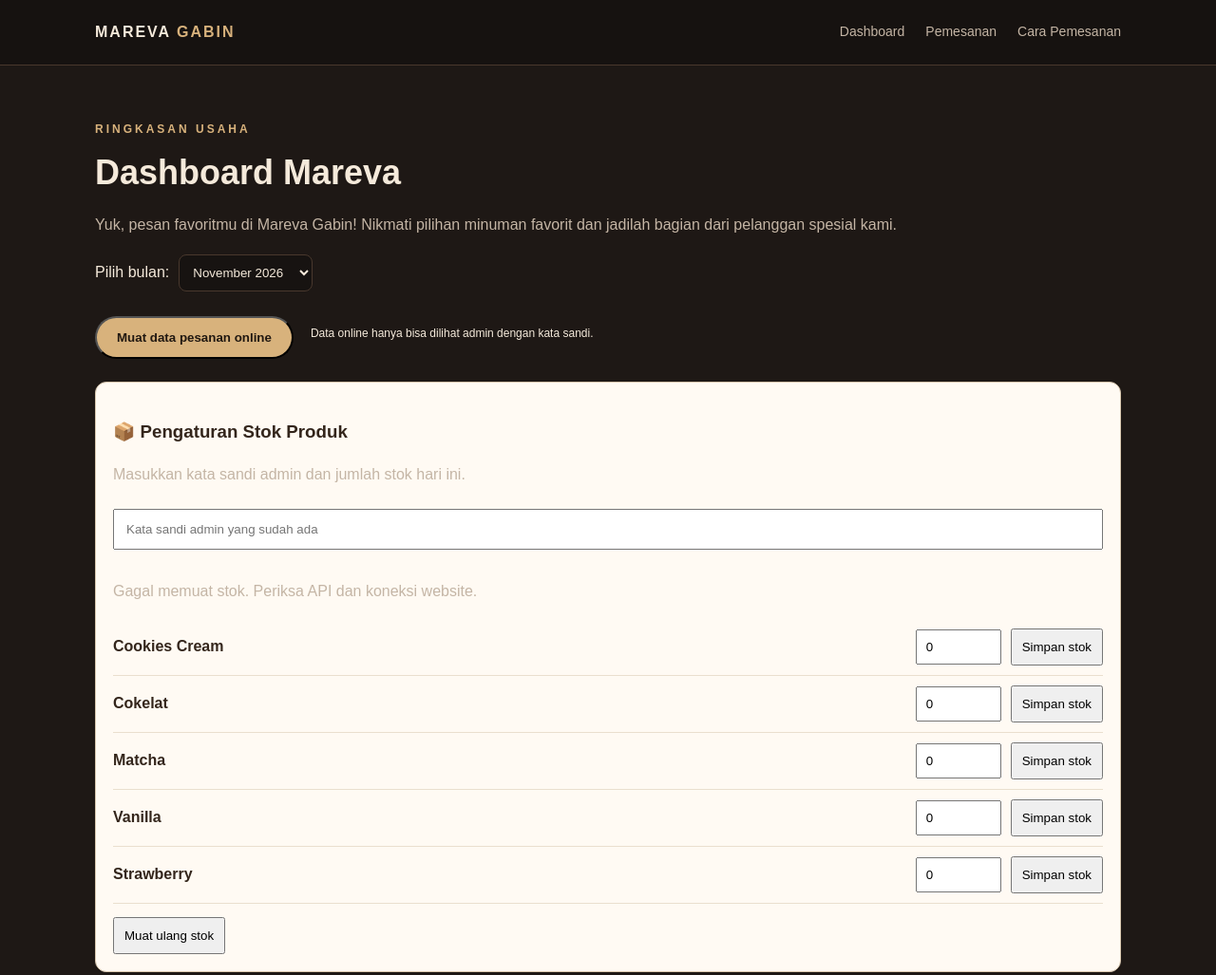
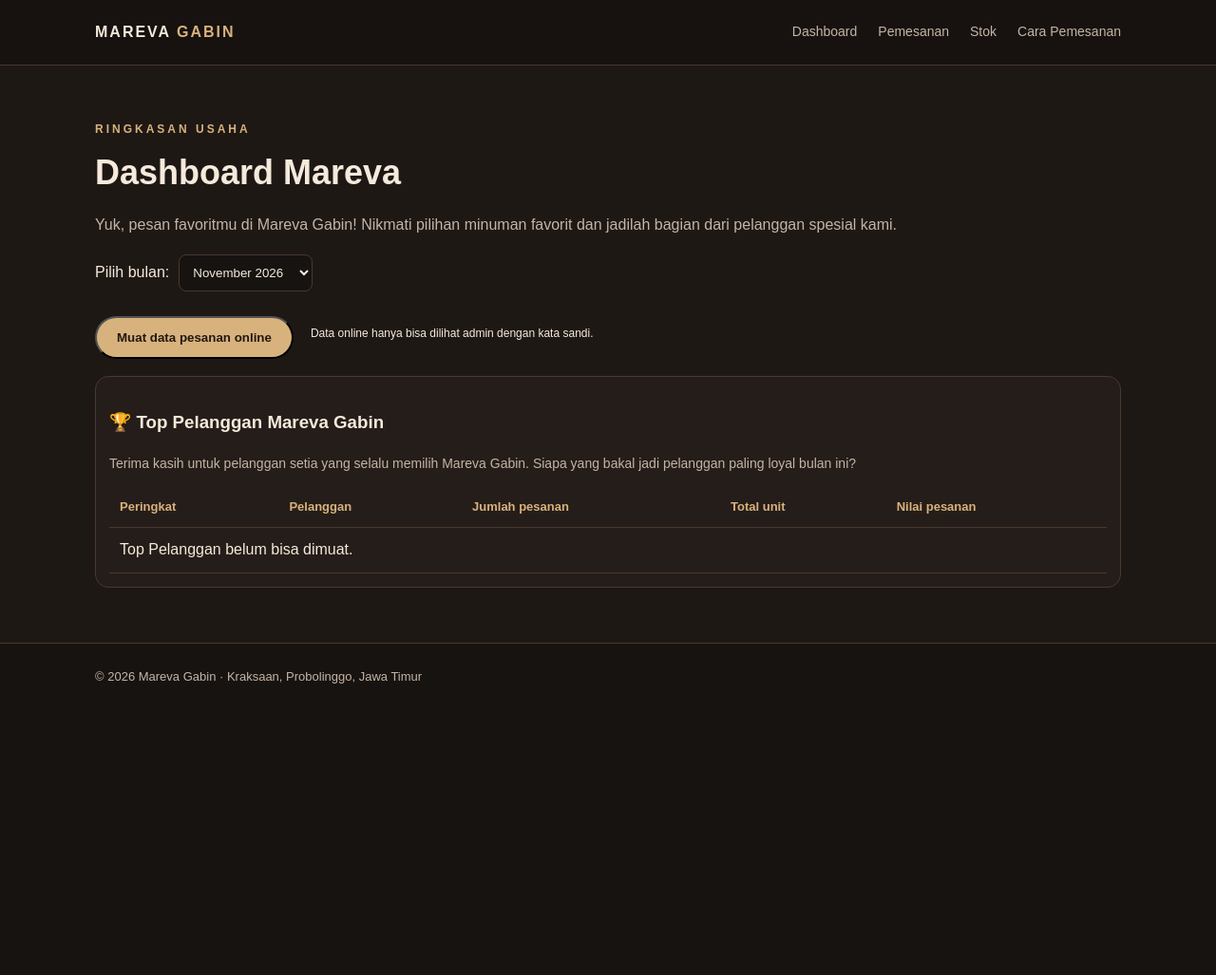
Before and after one commit to zainmister2-svg/mareva-gabin-test, a plain HTML site: page index.html in a window 1280 px wide. Shown: the top 1027 px of the page at 95% size. After the commit the page ends 800 px from the top, so only its background shows below. Drawn offline with Linux system fonts and the light colour scheme; no server answers.

Commit message:
Add stock management section and update navigation

```diff
--- a/index.html
+++ b/index.html
@@ -38,7 +38,8 @@ footer{border-top:1px solid var(--line);padding:25px 0;color:var(--muted);font-s
 body.dashboard-first main>section:not(#dashboard){display:none}
 body.order-page main>section:not(#menu):not(#pesan){display:none}
 body.info-page main>section:not(#pengiriman):not(#kontak){display:none}
-body.order-page #dashboard,body.info-page #dashboard{display:none}
+body.stock-page main>section:not(#stock-section){display:none}
+body.order-page #dashboard,body.info-page #dashboard,body.stock-page #dashboard{display:none}
 .dashboard-entry{margin:18px 0 24px}.dashboard-entry .btn{margin-left:0}
 [hidden]{display:none !important}
 
@@ -48,7 +49,7 @@ body.order-page #dashboard,body.info-page #dashboard{display:none}
 .order-panel .order-summary { order: 2 !important; width: 100%; margin-top: 8px; padding-top: 18px; border-top: 1px solid var(--line); }
 
 </style></head><body class="dashboard-first">
-<header><nav class="wrap"><a class="logo" href="#">MAREVA <span>GABIN</span></a><div class="links"><a href="#dashboard" id="nav-dashboard">Dashboard</a><a href="#menu" id="nav-order">Pemesanan</a><a href="#pengiriman" id="nav-info">Cara Pemesanan</a></div></nav></header>
+<header><nav class="wrap"><a class="logo" href="#">MAREVA <span>GABIN</span></a><div class="links"><a href="#dashboard" id="nav-dashboard">Dashboard</a><a href="#menu" id="nav-order">Pemesanan</a><a href="#stock-section" id="nav-stock">Stok</a><a href="#pengiriman" id="nav-info">Cara Pemesanan</a></div></nav></header>
 <main>
 <section class="hero"><div class="wrap"><div class="eyebrow">Frozen dessert · Kraksaan, Probolinggo</div>
 <h1>A little treat.<br><span class="gold">A better day.</span></h1>
@@ -255,18 +256,20 @@ try {
     qrisPanel.hidden = paymentSelect.value !== 'QRIS';
   });
 
-  // Halaman 1: dashboard. Halaman 2: menu + formulir. Halaman 3: panduan dan kontak.
+  // Halaman 1: dashboard. Halaman 2: pemesanan. Halaman 3: stok. Halaman 4: panduan dan kontak.
   const pageBody = document.body;
   function setPage(page, target) {
-    pageBody.classList.remove('dashboard-first', 'order-page', 'info-page');
+    pageBody.classList.remove('dashboard-first', 'order-page', 'stock-page', 'info-page');
     pageBody.classList.add(page);
     document.getElementById(target).scrollIntoView({behavior:'smooth', block:'start'});
   }
   function showDashboard() { setPage('dashboard-first', 'dashboard'); }
   function showOrdering() { setPage('order-page', 'menu'); }
+  function showStock() { setPage('stock-page', 'stock-section'); }
   function showInfo() { setPage('info-page', 'pengiriman'); }
   document.getElementById('nav-dashboard').addEventListener('click', e => { e.preventDefault(); showDashboard(); });
   document.getElementById('nav-order').addEventListener('click', e => { e.preventDefault(); showOrdering(); });
+  document.getElementById('nav-stock').addEventListener('click', e => { e.preventDefault(); showStock(); });
   document.getElementById('nav-info').addEventListener('click', e => { e.preventDefault(); showInfo(); });
 
   // Formulir pemesanan tampil langsung di bawah katalog pada halaman Pemesanan.
@@ -439,10 +442,25 @@ loadPublicLeaderboard();
     return;
   }
 
+  const stockSection = document.createElement('section');
+  stockSection.id = 'stock-section';
+  stockSection.className = 'dashboard';
+  const stockWrap = document.createElement('div');
+  stockWrap.className = 'wrap';
+  const stockEyebrow = document.createElement('div');
+  stockEyebrow.className = 'eyebrow';
+  stockEyebrow.textContent = 'Kelola persediaan';
+  const stockPageHeading = document.createElement('h2');
+  stockPageHeading.textContent = 'Stok Produk Mareva';
+  stockWrap.append(stockEyebrow, stockPageHeading);
+  stockSection.appendChild(stockWrap);
+  document.querySelector('main').insertBefore(stockSection, document.getElementById('pengiriman'));
+
   const panel = document.createElement('div');
   panel.style.cssText =
-    'margin:24px 0;padding:18px;border:1px solid #d8c6ad;' +
-    'border-radius:12px;background:#fffaf3;color:#33251b';
+    'margin:24px 0;padding:20px;border:1px solid var(--line);' +
+    'border-radius:15px;background:var(--panel);color:var(--cream);' +
+    'box-shadow:0 8px 24px #00000020';
 
   const heading = document.createElement('h3');
   heading.textContent = '📦 Pengaturan Stok Produk';
@@ -458,7 +476,9 @@ loadPublicLeaderboard();
   password.autocomplete = 'current-password';
   password.placeholder = 'Kata sandi admin yang sudah ada';
   password.style.cssText =
-    'box-sizing:border-box;width:100%;padding:12px;margin:8px 0 16px';
+    'box-sizing:border-box;width:100%;padding:12px;margin:8px 0 16px;' +
+    'border:1px solid var(--line);border-radius:9px;' +
+    'background:var(--bg);color:var(--cream);font:inherit';
   panel.appendChild(password);
 
   const status = document.createElement('p');
@@ -470,12 +490,13 @@ loadPublicLeaderboard();
   variants.forEach(name => {
     const row = document.createElement('div');
     row.style.cssText =
-      'display:flex;gap:10px;align-items:center;' +
-      'flex-wrap:wrap;padding:10px 0;border-bottom:1px solid #eadfce';
+      'display:grid;grid-template-columns:minmax(0,1fr) 90px;' +
+      'gap:8px 10px;align-items:center;padding:12px 0;' +
+      'border-bottom:1px solid var(--line);color:var(--cream)';
 
     const title = document.createElement('strong');
     title.textContent = name;
-    title.style.flex = '1 1 130px';
+    title.style.cssText = 'grid-column:1 / -1;min-width:0';
 
     const quantity = document.createElement('input');
     quantity.type = 'number';
@@ -483,12 +504,18 @@ loadPublicLeaderboard();
     quantity.step = '1';
     quantity.value = '0';
     quantity.setAttribute('aria-label', 'Stok ' + name);
-    quantity.style.cssText = 'width:90px;padding:9px';
+    quantity.style.cssText =
+      'box-sizing:border-box;width:100%;padding:8px;border:1px solid var(--line);' +
+      'border-radius:8px;background:var(--bg);color:var(--cream);font:inherit';
 
     const save = document.createElement('button');
     save.type = 'button';
     save.textContent = 'Simpan stok';
-    save.style.cssText = 'padding:10px;cursor:pointer';
+    save.style.cssText =
+      'grid-column:1 / -1;justify-self:start;padding:6px 10px;' +
+      'font-size:12px;cursor:pointer;border:1px solid var(--gold);' +
+      'border-radius:7px;background:var(--gold);color:#211811;' +
+      'font-weight:600;font-family:inherit';
 
     save.addEventListener('click', async () => {
       const amount = Number(quantity.value);
@@ -545,11 +572,15 @@ loadPublicLeaderboard();
   const refresh = document.createElement('button');
   refresh.type = 'button';
   refresh.textContent = 'Muat ulang stok';
-  refresh.style.cssText = 'padding:10px;margin-top:14px;cursor:pointer';
+  refresh.style.cssText =
+    'padding:10px 14px;margin-top:14px;cursor:pointer;' +
+    'border:1px solid var(--gold);border-radius:8px;' +
+    'background:transparent;color:var(--gold);font:inherit';
   refresh.addEventListener('click', loadStock);
   panel.appendChild(refresh);
 
-  dashboard.insertBefore(panel, table);
+  // Panel stok berada di halaman tersendiri, yaitu halaman ke-3.
+  stockWrap.appendChild(panel);
 
   // Ambil stok terbaru dari database
   async function loadStock() {
```
